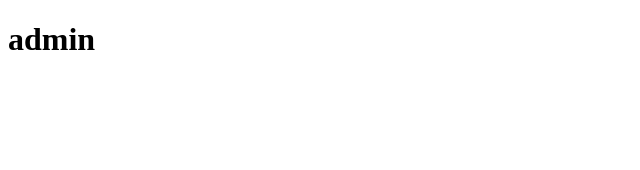
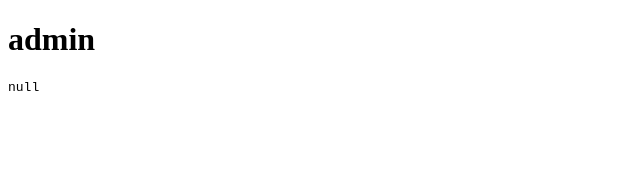
Before and after one commit to ArthurDotSaito/keycloak-test, a React (Vite) app in the folder auth-flow/implicit-flow/: page /admin in a window 1280 px wide. Shown: the top 170 px of the page, without its empty margins (0-640 px from the left). Built offline with nearby package versions, Linux system fonts and the light colour scheme.

Commit message:
[feat] finishing contextAPI

```diff
--- a/auth-flow/implicit-flow/src/Admin.tsx
+++ b/auth-flow/implicit-flow/src/Admin.tsx
@@ -1,7 +1,13 @@
+import { useContext } from "react";
+import { AuthContext } from "./AuthProvider";
+
 export function Admin() {
+  const { auth } = useContext(AuthContext);
+
   return (
     <div>
       <h1>admin</h1>
+      <pre>{JSON.stringify(auth)}</pre>
     </div>
   );
 }
--- a/auth-flow/implicit-flow/src/Callback.tsx
+++ b/auth-flow/implicit-flow/src/Callback.tsx
@@ -1,22 +1,29 @@
-import { useEffect } from "react";
-import { useLocation } from "react-router-dom";
-import { login } from "./utils";
+import { useContext, useEffect } from "react";
+import { useLocation, useNavigate } from "react-router-dom";
+import { AuthContext } from "./AuthProvider";
 
 export function Callback() {
   const { hash } = useLocation();
+  const { login, auth } = useContext(AuthContext);
+  const navigate = useNavigate();
 
   useEffect(() => {
+    if (auth) {
+      navigate("/login");
+      return;
+    }
+
     const searchParams = new URLSearchParams(hash.replace("#", ""));
     const accessToken = searchParams.get("access_token") as string;
     const idToken = searchParams.get("id_token") as string;
     const state = searchParams.get("state") as string;
 
     if (!accessToken || !idToken || !state) {
-      //login
+      navigate("/login");
     }
 
     login(accessToken, idToken, state);
-  }, [hash]);
+  }, [hash, login, auth, navigate]);
 
   return (
     <div>
--- a/auth-flow/implicit-flow/src/Login.tsx
+++ b/auth-flow/implicit-flow/src/Login.tsx
@@ -3,15 +3,15 @@ import { Navigate } from "react-router-dom";
 import { makeLoginUrl } from "./utils";
 
 export function Login() {
-  const authContext = {
+  const { auth } = {
     auth: false,
   };
 
   useEffect(() => {
-    if (!authContext.auth) {
+    if (!auth) {
       window.location.href = makeLoginUrl();
     }
-  }, [authContext]);
+  }, [auth]);
 
-  return authContext.auth ? <Navigate to="/admin" /> : <div>Loading</div>;
+  return auth ? <Navigate to="/admin" /> : <div>Loading</div>;
 }
```
